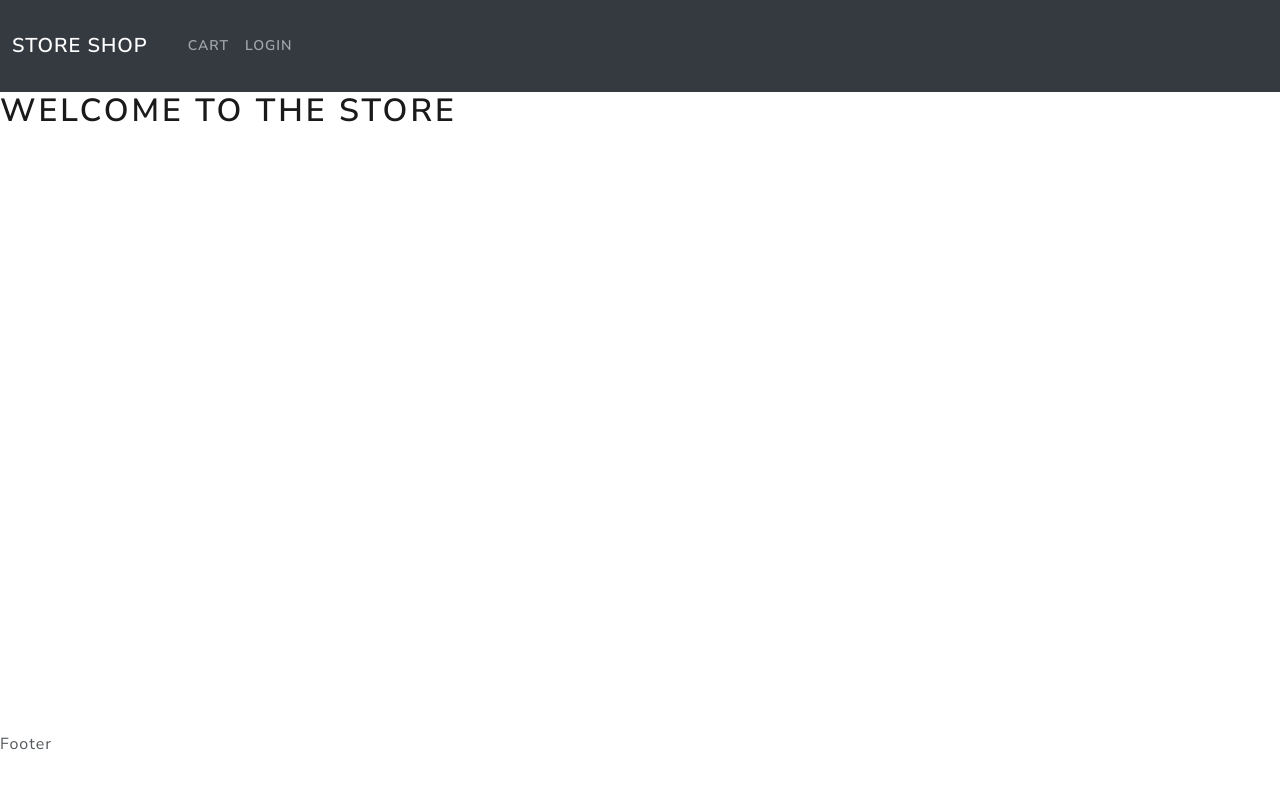
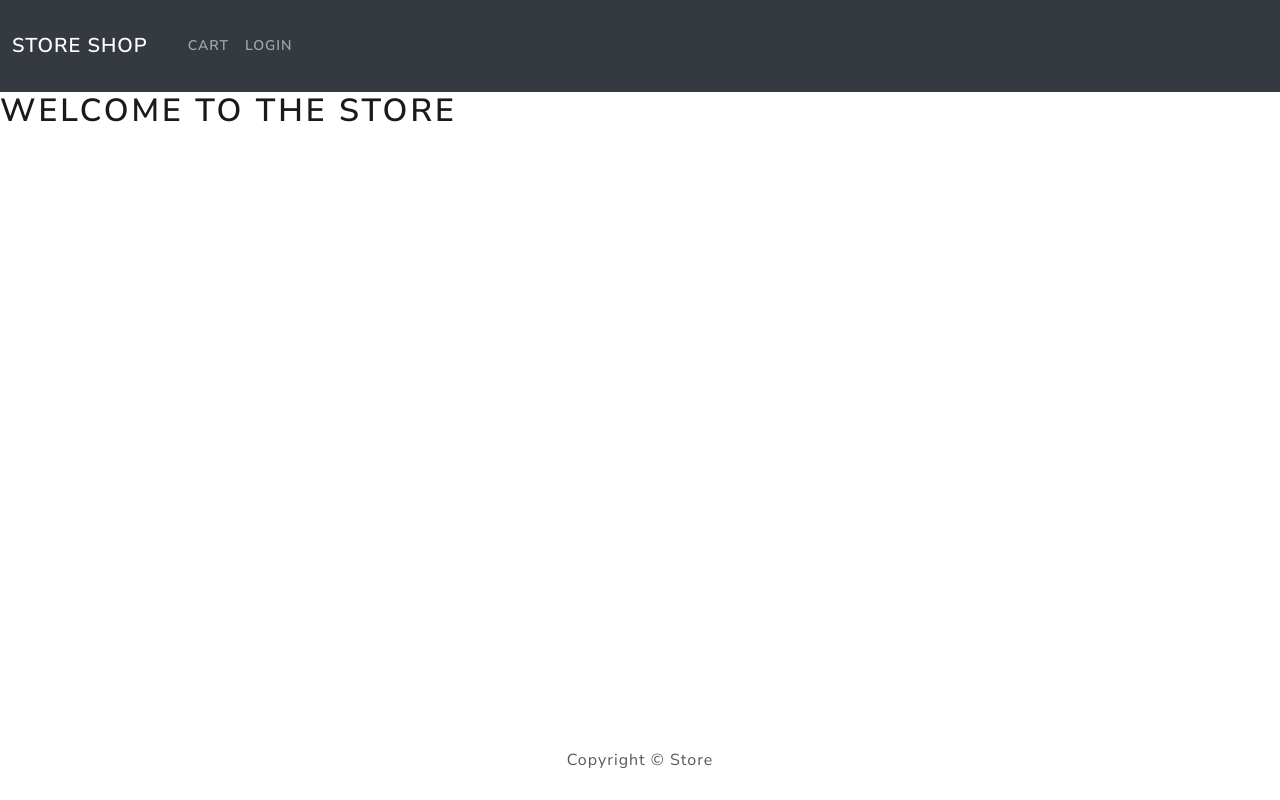
Before and after one commit to hadysoufan/Store-Project, a React (Create React App) app in the folder frontend/: page / in a window 1280 px wide. Built offline with nearby package versions, Linux system fonts and the light colour scheme.

Commit message:
Customizing the footer

```diff
--- a/frontend/src/components/Footer.jsx
+++ b/frontend/src/components/Footer.jsx
@@ -1,11 +1,16 @@
-import React from 'react'
+import React from 'react';
+import { Container, Row, Col } from 'react-bootstrap';
 
 function Footer() {
   return (
     <div>
-      <footer>Footer</footer>
+      <Container>
+        <Row>
+          <Col className="text-center py-3 ">Copyright &copy; Store</Col>
+        </Row>
+      </Container>
     </div>
-  )
+  );
 }
 
-export default Footer
+export default Footer;
```
